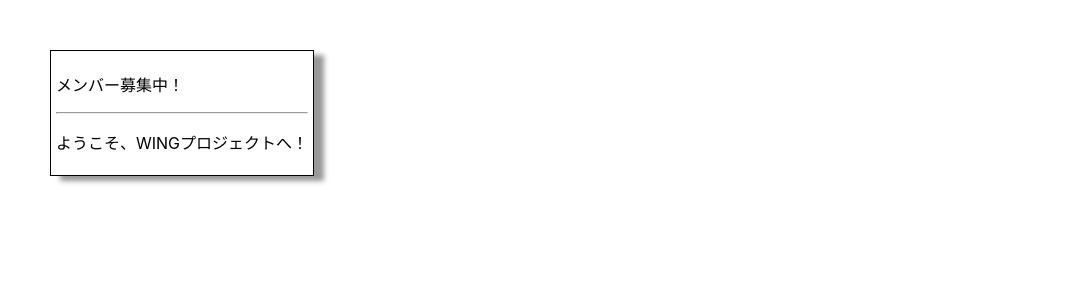
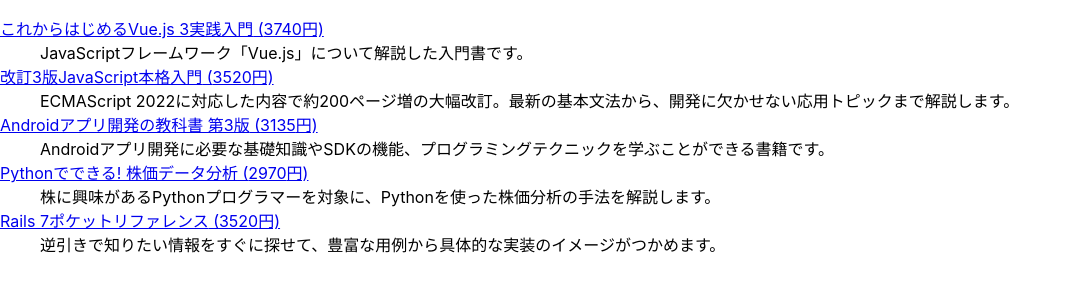
Before and after one commit to nikukyugamer/korekara-hajimeru-react-jissen-nyumon, a React (Create React App) app: page / in a window 1280 px wide. Shown: the top 300 px of the page, without its empty margins (0-1072 px from the left). Built offline with nearby package versions, Linux system fonts and the light colour scheme.

Commit message:
feat: 🎸 3-3-3

```diff
--- /dev/null
+++ b/src/ListTemplate.js
@@ -0,0 +1,13 @@
+import React from 'react'
+
+export default function ListTemplate({ src, children }) {
+  return (
+    <dl>
+      {src.map(elem => (
+        <React.Fragment key={elem.isbn}>
+          {children(elem)}
+        </React.Fragment>
+      ))}
+    </dl>
+  )
+}
--- /dev/null
+++ b/src/books.js
@@ -0,0 +1,39 @@
+const books = [
+  {
+    isbn: '978-4-8156-1336-5',
+    title: 'これからはじめるVue.js 3実践入門',
+    price: 3740,
+    summary: 'JavaScriptフレームワーク「Vue.js」について解説した入門書です。',
+    download: true,
+  },
+  {
+    isbn: '978-4-297-13288-0',
+    title: '改訂3版JavaScript本格入門',
+    price: 3520,
+    summary: 'ECMAScript 2022に対応した内容で約200ページ増の大幅改訂。最新の基本文法から、開発に欠かせない応用トピックまで解説します。',
+    download: true,
+  },
+  {
+    isbn: '978-4-7981-7613-0',
+    title: 'Androidアプリ開発の教科書 第3版',
+    price: 3135,
+    summary: 'Androidアプリ開発に必要な基礎知識やSDKの機能、プログラミングテクニックを学ぶことができる書籍です。',
+    download: true,
+  },
+  {
+    isbn: '978-4-627-85711-7',
+    title: 'Pythonでできる! 株価データ分析',
+    price: 2970,
+    summary: '株に興味があるPythonプログラマーを対象に、Pythonを使った株価分析の手法を解説します。',
+    download: false,
+  },
+  {
+    isbn: '978-4-297-13062-6',
+    title: 'Rails 7ポケットリファレンス',
+    price: 3520,
+    summary: '逆引きで知りたい情報をすぐに探せて、豊富な用例から具体的な実装のイメージがつかめます。',
+    download: true,
+  },
+];
+
+export default books;
--- a/src/index.js
+++ b/src/index.js
@@ -4,9 +4,12 @@
 import App from './App';
 import reportWebVitals from './reportWebVitals';
 
+import books from './books'
+
 import SelectStyle from './SelectStyle';
 import StyledPanel from './StyledPanel';
 import TitledPanel from './TitledPanel';
+import ListTemplate from './ListTemplate';
 
 const root = ReactDOM.createRoot(document.getElementById('root'));
 
@@ -15,7 +18,20 @@
 
 root.render(
   <React.StrictMode>
-    <TitledPanel title={title} body={body}></TitledPanel>
+    <ListTemplate src={books}>
+      {/* 呼び出し元配下のテンプレートを「テンプレートを返す関数」化する */}
+      {/* レンダープロップス */}
+      {elem => (
+        <>
+          <dt>
+            <a href={`https://wings.msn.to/books/${elem.isbn}/${elem.isbn}.jpg`}>
+              {elem.title} ({elem.price}円)
+            </a>
+          </dt>
+          <dd>{elem.summary}</dd>
+        </>
+      )}
+    </ListTemplate>
   </React.StrictMode>
 );
 
```
